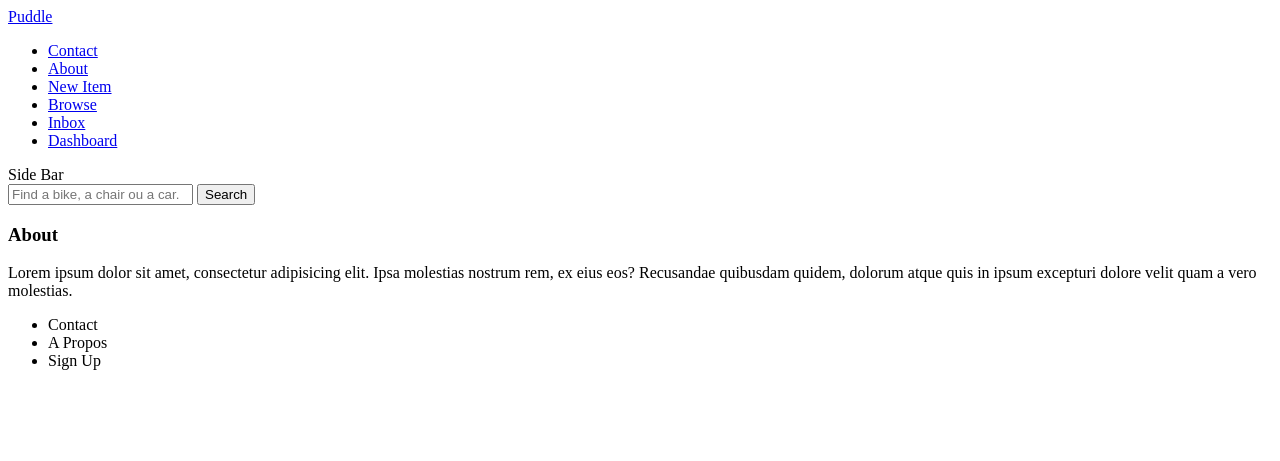
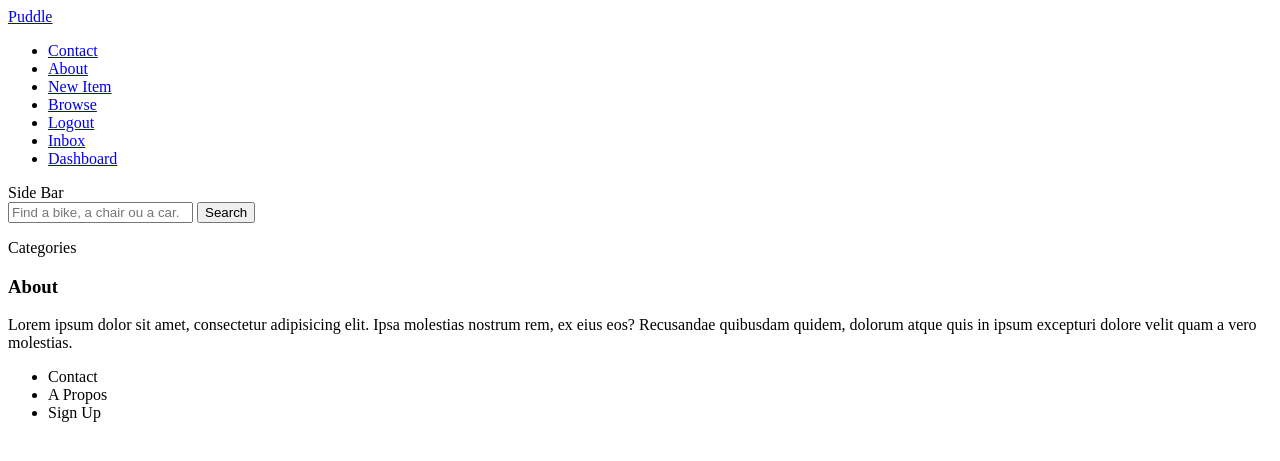
Before and after one commit to Evgeni1494/Django_rdv_system, a Django app: page /items/ in a window 1280 px wide. Shown: the top 461 px of the page. Run offline with Django 4.2, Linux system fonts and the light colour scheme; the visitor is signed in with stand-in values (Sample User, id 1); data that the repository does not hold is empty.

Commit message:
Fonction de Logout ENFIN réglé

```diff
--- a/assist_rdv/core/templates/core/base.html
+++ b/assist_rdv/core/templates/core/base.html
@@ -17,6 +17,7 @@
                 <li><a href="{% url 'item:new' %}">New Item</a></li>
                 <li><a href="{% url 'item:browse' %}">Browse</a></li>
                 {% if request.user.is_authenticated %}
+                <li><a href="{% url 'core:logout' %}">Logout</a></li>
                 <li><a href="#">Inbox</a></li>
                 <li><a href="{% url 'dashboard:index' %}">Dashboard</a></li>
                 {% else %}
--- a/assist_rdv/core/urls.py
+++ b/assist_rdv/core/urls.py
@@ -2,8 +2,8 @@ from django.urls import path
 from . import views
 from django.contrib.auth import views as auth_views
 from .forms import LoginForm
-
-
+from . views import logoutUser
+from django.contrib.auth import logout
 
 
 
@@ -14,4 +14,5 @@ urlpatterns = [
     path('contact/', views.contact, name='contact'),
     path('signup/',views.signup, name='signup'),
     path('login/',auth_views.LoginView.as_view(template_name='core/login.html',authentication_form=LoginForm), name='login'),
+    path('logout/', views.logoutUser, name='logout')
 ]
--- a/assist_rdv/item/templates/item/browse.html
+++ b/assist_rdv/item/templates/item/browse.html
@@ -14,6 +14,17 @@
 
             <button class=SearchButton>Search</button>
         </form>
+
+        <p class= TitleCategories>Categories</p>
+        <ul class= ListCategories>
+
+            {% for category in categories %}
+                <li>
+                    <a href="{% url 'item:browse' %}?query={{query}}&category={{category.id}}">{{category.name}}</a>
+
+                </li>
+            {% endfor %}
+        </ul>
     </div>
     <div>
         <div class=GridItemsBrowse>
--- a/assist_rdv/item/views.py
+++ b/assist_rdv/item/views.py
@@ -1,13 +1,18 @@
 from django.shortcuts import render, get_object_or_404, redirect
 from django.db.models import Q
-from .models import Item
+from .models import Item, Category
 from django.contrib.auth.decorators import login_required
 from .forms import NewItemForm, EditItemForm
 
 
 def browse(request):
     query = request.GET.get('query','')
+    category_id = request.GET.get('category', 0)
+    categories = Category.objects.all()
     items = Item.objects.filter(is_sold=False)
+
+    if category_id:
+        items = items.filter(category_id=category_id)
 
     if query:
         items =items.filter(Q(name__icontains=query) | Q(description__icontains=query))
@@ -15,6 +20,8 @@ def browse(request):
     return render(request, 'item/browse.html',{
         'items':items,
         'query':query,
+        'category':categories,
+        'category': int(category_id),
     })
 
 
```
Also changed, not shown: assist_rdv/core/views.py (+5 -2 lines).
